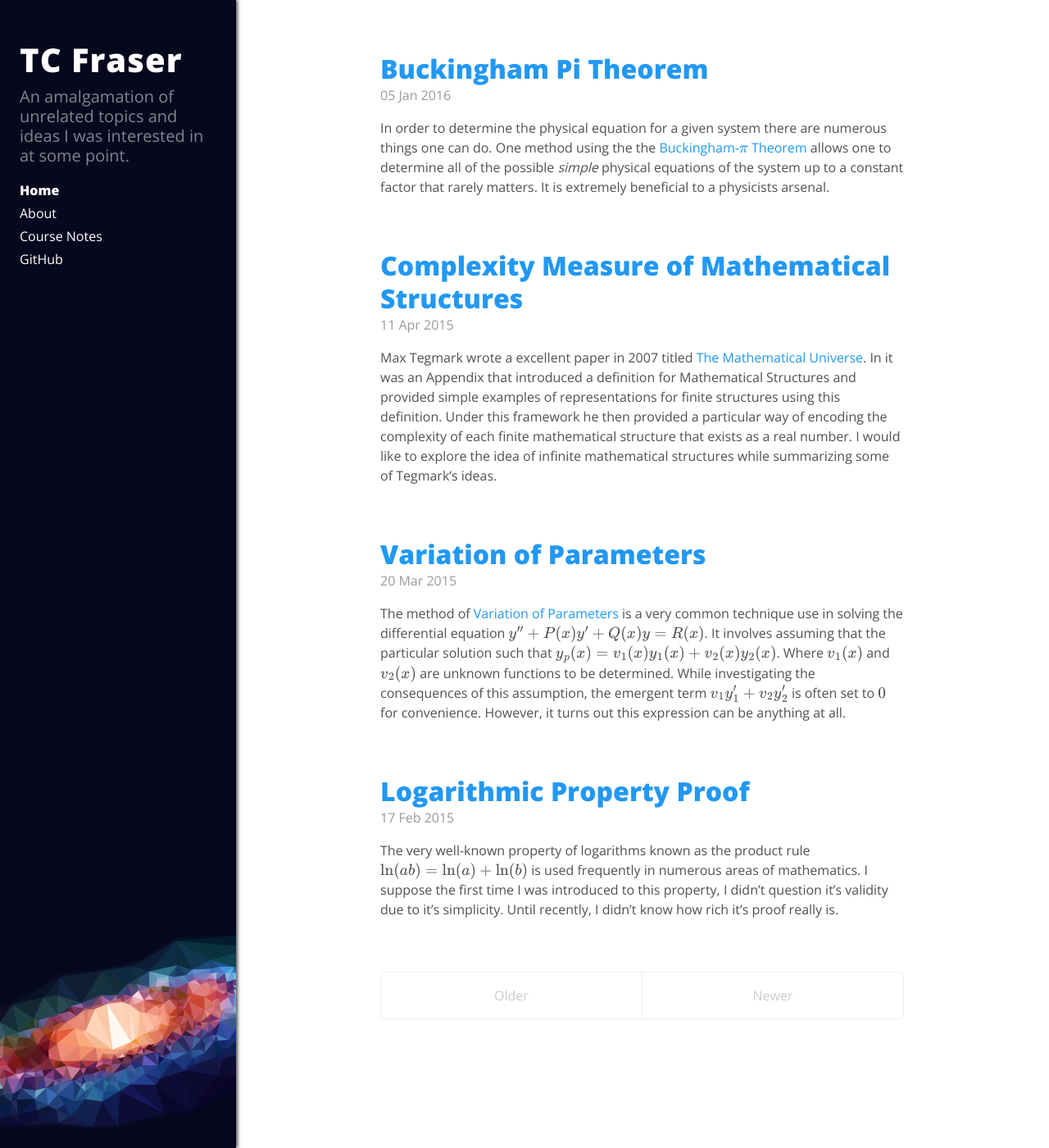
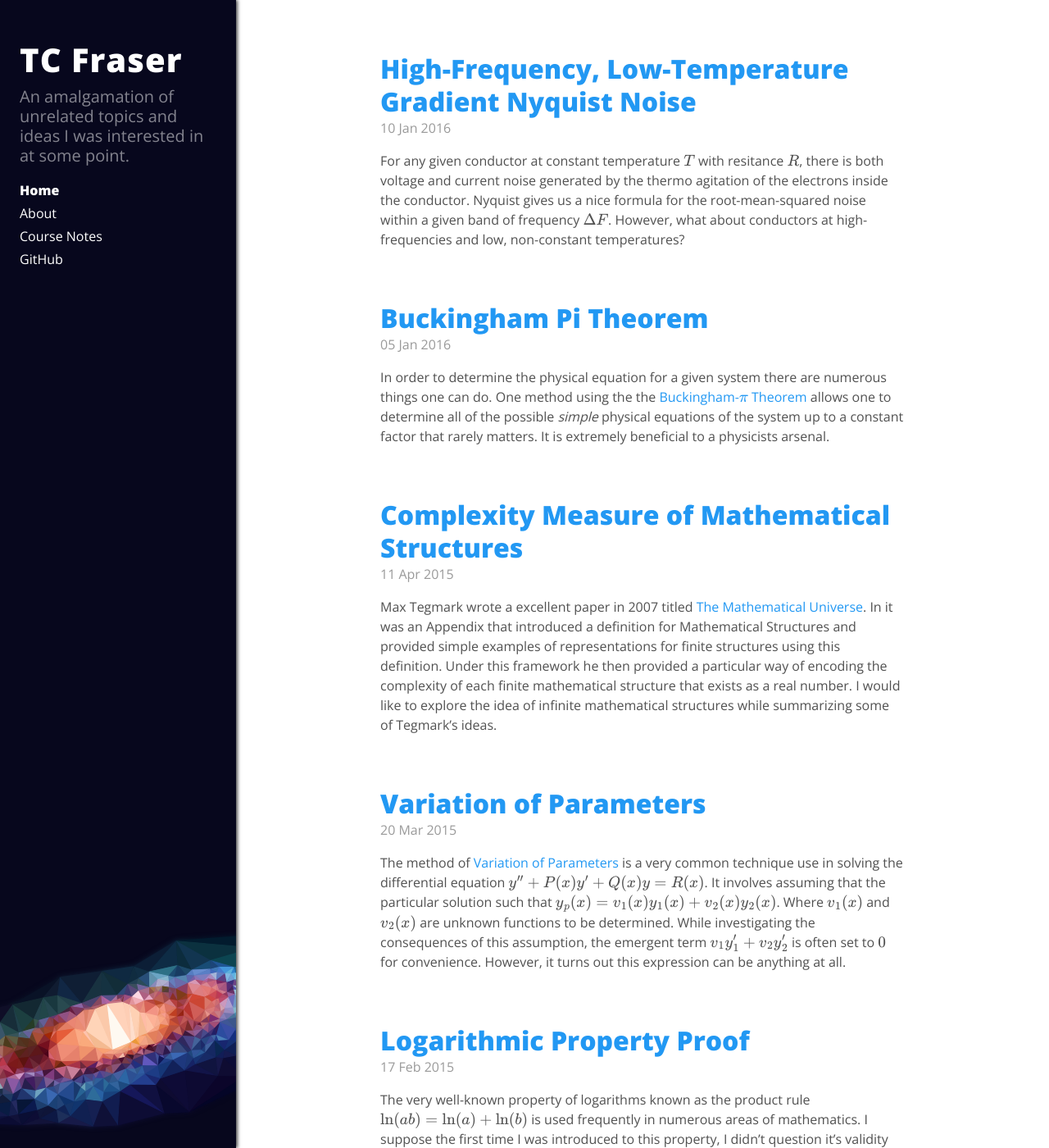
Before and after one commit to Sankarshan-Mudkavi/tcfraser.github.io, a Jekyll site: the page built from index.html, in a window 1280 px wide and 1400 px high. Shown: the whole window at 82% size. Built offline with Jekyll 4.4.1, drawn with Linux system fonts in a browser that asks for light colours; formulas are drawn with MathJax 3; the list of posts is cut into pages by our own code; some of the changed lines change nothing that is shown.

Commit message:
Refactored macros and new post

```diff
--- a/_includes/head.html
+++ b/_includes/head.html
@@ -15,27 +15,13 @@
     <link rel="stylesheet" href="{{ site.baseurl }}css/syntax.css">
     <link href='http://fonts.googleapis.com/css?family=Open+Sans:800,400' rel='stylesheet' type='text/css'>
 
-    {% if page.latex == "mathjax" %}
+    {% if page.latex == "mathjax" or page.latex == "mathjax-autonumber" %}
     <!-- MathJax -->
     <script type="text/x-mathjax-config">
         MathJax.Hub.Config({
             TeX: {
-                extensions: ["AMSmath.js", "AMSsymbols.js"],
-                Macros: {
-                    numberthis: "\\addtocounter{equation}{1}\\tag{\\theequation}",
-                    ba: ["\\left< #1 \\right>",1],
-                    bs: ["\\left[ #1 \\right]",1],
-                    br: ["\\left( #1 \\right)",1],
-                    bc: ["\\left\\{ #1 \\right\\}",1],
-                    mtrx: ["\\begin{bmatrix} #1 & #2 \\\\ #3 & #4 \\end{bmatrix}",4],
-                    twovec: ["\\begin{bmatrix} #1 \\\\ #2 \\end{bmatrix}",2],
-                    nmtrx: ["\\begin{bmatrix} #1 \\end{bmatrix}",1],
-                    f: ["\\frac{#1}{#2}",2],
-                    intl: "\\int\\limits",
-                    dif: "\\mathrm{d}",
-                    dx: "\\dif x",
-                    der: ["\\f{\\dif #1}{\\dif #2}", 2]
-                }
+                {% if page.latex == "mathjax-autonumber" %}equationNumbers: { autoNumber: "AMS" },{% endif %}
+                extensions: ["AMSmath.js", "AMSsymbols.js"]
             },
             tex2jax: {
                 inlineMath: [ ['$','$'], ["\\(","\\)"] ],
@@ -55,7 +41,7 @@
 });
     </script>
     <!-- MathJax Configuration needs to come before the loading of MathJax. Otherwise, there is a race condition for loading custom commands -->
-    <script type="text/javascript" src="http://cdn.mathjax.org/mathjax/latest/MathJax.js?config=TeX-AMS-MML_HTMLorMML"></script>
+    <script type="text/javascript" src="https://cdn.mathjax.org/mathjax/latest/MathJax.js?config=TeX-AMS-MML_HTMLorMML"></script>
     {% endif %}
 
     <!-- Icons -->
--- a/_layouts/default.html
+++ b/_layouts/default.html
@@ -1,17 +1,22 @@
 <!DOCTYPE html>
 <html lang="en">
 
-  {% include head.html %}
+    {% include head.html %}
+    <div class="mathjax-macros">
+    $
+    {% include mathjaxmacros.tex %}
+    $
+    </div>
 
-  <body>
+    <body>
 
     {% include sidebar.html %}
 
     <div class="sidebar-aligner">
         <div class="content container">
-          {{ content }}
+            {{ content }}
         </div>
     </div>
 
-  </body>
+    </body>
 </html>
--- /dev/null
+++ b/_posts/2016-01-10-high-freq-low-temp-gradiented-nyquist-noise.md
@@ -0,0 +1,228 @@
+---
+layout: post
+title: High-Frequency, Low-Temperature Gradient Nyquist Noise
+latex: mathjax-autonumber
+---
+
+For any given conductor at constant temperature $T$ with resitance $R$, there is both voltage and current noise generated by the thermo agitation of the electrons inside the conductor. Nyquist gives us a nice formula for the root-mean-squared noise within a given band of frequency $\Delta F$. However, what about conductors at high-frequencies and low, non-constant temperatures?
+<!--more-->
+$$
+\newcommand{\Ta}{T_\alpha}
+\newcommand{\Tb}{T_\beta}
+$$
+
+## Nyquist Noise
+
+For a given resistor with resistance $R$ at a constant temperature $T$, Nyquist[^nyquist] obtains the general result for thermal voltage and current noise to be:
+
+[^nyquist]: H. Nyquist. Thermal agitation of electric charge in conductors. *Phys. Rev.*, 32:110–113, Jul 1928.
+
+$$
+\begin{align}
+    \nu_{N,rms} = \sqrt{\ba{\nu_N^2}} &= \sqrt{\f{4hfR\Delta f}{e^{hf/k_b T} - 1}} \label{nyquist noise}\\
+    i_{N,rms} = \sqrt{\ba{i_N^2}} &= \sqrt{\f{4hf\Delta f}{R\br{e^{hf/k_b T} - 1}}}
+\end{align}
+$$
+
+where $k_b$ is Boltzmann's constant and $\Delta f$ is the frequency range in which the noise is produced.
+
+In situations where the the frequencies of interest $f$ is very low and the tempertaure $T$ is very high, Nyquist uses the approximation:
+
+$$
+\begin{align}
+    \nu_{N,rms} = \sqrt{\ba{\nu_N^2}} &= \sqrt{4k_bTR\Delta f} \label{nyquist noise approx}\\
+    i_{N,rms} = \sqrt{\ba{i_N^2}} &= \sqrt{\f{4k_bT\Delta f}{R}}
+\end{align}
+$$
+
+## Temperature Gradient
+
+Consider one sub section of conductor has a simple filiform conductor with some aribitrary temperature function $T(x)$ with boundary conditions:
+
+$$
+\begin{align}
+    \begin{split}
+        T(x_\alpha) &= \Ta \\
+        T(x_\beta) &= \Tb \\
+    \end{split}
+    \label{temperature boundary}
+\end{align}
+$$
+
+$T(x)$ must satistfy the heat equation
+
+$$ \pder{T}{t} - \alpha\del^2 T = 0 $$
+
+By assumption that the conductor has reached a steady state $\pder{T}{t} = 0$:
+
+$$ \del^2 T = 0 $$
+
+By symmetry along the axis of the filiform conductor, $\pder{T}{y} = 0$,
+$\pder{T}{z} = 0$ and thus:
+
+$$ \del^2 T = 0 \implies \dder{T}{x} = 0 $$
+
+Therefore, it can be seen that the trivial solution for $T(x)$ is:
+
+$$ T(x) = Ax + B $$
+
+Using boundary conditions $\eqref{temperature boundary}$:
+
+$$
+\begin{equation}
+T(x) = \f{\Tb - \Ta}{l}x + \Ta \label{temperature}
+\end{equation}
+$$
+
+Where $$l = x_\beta - x_\alpha$$ is the length of the conductor.
+
+## Partitioning The Conductor
+
+Consider a conductor as described above paritioned into $k$ pieces all sharing an equal length of $l/k$. The intention being that $k$ will be sufficiently large to assume the following for each piece $i$:
+
+
+1. There is a corresponding *constant* resistance $R_i$.
+2. There is a corresponding *constant* temperature $T_i$ approximated by one end of piece $i$.
+3. The voltage noise generated is $$\nu_{N,i}$$ and it's root-mean-squared is measured as $$\sqrt{\ba{\nu_{N,i}^2}} = \sqrt{4k_bT_iR_i\Delta f}$$.
+
+
+By construction, these $k$ pieces form the entire conductor connected in series. Thus:
+
+$$ R = \sum_{i=1}^{k} R_i $$
+
+$$ \nu_N = \sum_{i=1}^{k} \nu_{N,i} $$
+
+## Uncorelated Noisy Resistors
+
+In order to determine how the noise generated by each of the individual pieces combine to form $\ba{\nu_N^2}$, the sum must be expanded:
+
+$$
+\begin{align}
+    \ba{\nu_N^2}
+    &= \ba{\br{\sum_{i=1}^k \nu_{N,i}}^2} \notag \\
+    &= \ba{\br{\sum_{i=1}^k \nu_{N,i}}\br{\sum_{j=1}^k \nu_{N,j}}} \notag \\
+    &= \ba{\br{\sum_{i=1}^k \nu_{N,i}}\br{\nu_{N,i} + \sum_{j = 1, j \neq i}^k\nu_{N,j}}} \notag \\
+    &= \ba{\sum_{i=1}^k \bs{\nu_{N,i} \br{\nu_{N,i} + \sum_{j = 1, j \neq i}^k\nu_{N,j}}}} \notag \\
+    &= \ba{\sum_{i=1}^k \bs{\nu_{N,i}^2 + \nu_{N,i} \sum_{j = 1, j \neq i}^k\nu_{N,j}}} && \nu_{N,i} \text{ acts as a constant.}\notag \\
+    &= \ba{\sum_{i=1}^k \bs{\nu_{N,i}^2 + \sum_{j = 1, j \neq i}^k\nu_{N,i}\cdot\nu_{N,j}}} \notag \\
+    &= \ba{\sum_{i=1}^k \nu_{N,i}^2 + \sum_{i=1}^k \sum_{j = 1, j \neq i}^k\nu_{N,i}\cdot\nu_{N,j}} \notag \\
+    &= \ba{\sum_{i=1}^k \nu_{N,i}^2} + \ba{\sum_{i=1}^k \sum_{j = 1, j \neq i}^k\nu_{N,i}\cdot\nu_{N,j}} \notag \\
+    &= \sum_{i=1}^k \ba{\nu_{N,i}^2} + \sum_{i=1}^k \sum_{j = 1, j \neq i}^k\ba{\nu_{N,i}\cdot\nu_{N,j}} \label{noise reduction}
+\end{align}
+$$
+
+Using the idea that different resistor pieces $i$ and $j$ produce noise that is uncorelated to each other:
+
+$$
+\begin{align*}
+    0   &= \text{cov}\br{\nu_{N,i}, \nu_{N,j}} && \text{By definition.} \\
+        &= \ba{\nu_{N,i}\cdot\nu_{N,j}} - \cancelto{0}{\ba{\nu_{N,i}}} \cancelto{0}{\ba{\nu_{N,j}}} \\
+\end{align*}
+$$
+
+The term $$\ba{\nu_{N,i}}$$ equals $0$ because the noise produces no net voltage averaged over time. Therefore $$\ba{\nu_{N,i}\cdot\nu_{N,j}} = 0$$. Combining this result with \eqref{noise reduction}, and it can be seen that,
+
+$$ \ba{\nu_N^2} = \sum_{i=1}^k \ba{\nu_{N,i}^2}$$
+
+## High Temperature, Low Frequency
+
+Working with assumption that the temperature of the conductor is very large and the frequency of the voltage source is very low, the term ${h f}/{k_b T}$ becomes very small making Nyquist's approximate form for thermal noise (equation \eqref{nyquist noise approx}) applicable.
+
+$$
+\begin{equation}
+\ba{\nu_N^2} = \sum_{i=1}^k \ba{\nu_{N,i}^2} = \sum_{i=1}^k 4k_bT_iR_i\Delta f \label{noise sum}
+\end{equation}
+$$
+
+Each $R_i$ can in principle have it's own value. Specifically, the resistance of an conductor depends of the resistivity of the material at a given temperature. Since each $R_i$ has an associated $T_i$, the resistances $R_i$ should all be dependent on $T_i$. A common practice is to linearize the resistance about a specific reference temperature.
+
+$$
+\begin{equation}
+R(T) \approx R_{T_0} \bs{1 + \f{1}{R_{T_0}}\bs{\pder{R}{T}}_{T=T_0} \br{T - T_0}} \label{resistance and temperature}
+\end{equation}
+$$
+
+Where $T_0$ is the reference temperature chosen near the temperature region of interest and $R_T$ is the measured temperature at that $T_0$.
+
+However for this case, it will be assumed that $\Ta \approx \Tb$ and that each $R_i$ equals $R_0$ some constant. Therefore
+
+$$
+\begin{gather}
+    R = \sum_{i=1}^{k} R_i = \sum_{i=1}^{k} R_0 = k \cdot R_0 \notag \\
+    R_0 = \f{R}{k} \label{Ri}
+\end{gather}
+$$
+
+Since it has been established that each $T_i$ is a constant value along piece $i$, and can be approximated by one end of piece $i$, knowing equation \eqref{temperature} leads to an obvious value to choose:
+
+$$
+\begin{equation}
+T_i = \f{i}{k} \br{\Tb - \Ta}  + \Ta \label{Ti}
+\end{equation}
+$$
+
+Combining \eqref{noise sum} with \eqref{Ri} and \eqref{Ti}:
+
+$$
+\begin{align}
+    \ba{\nu_N^2}
+    &= \sum_{i=1}^k 4k_bT_iR_i\Delta f  \notag \\
+    &= \sum_{i=1}^k 4k_bT_i\f{R}{k}\Delta f  \notag \\
+    &= 4k_b\f{R}{k}\Delta f \sum_{i=1}^k T_i \notag \\
+    &= 4k_b\f{R}{k}\Delta f \sum_{i=1}^k \br{\f{i}{k} \br{\Tb - \Ta}  + \Ta} \notag \\
+    &= 4k_b\f{R}{k}\Delta f \br{\f{k^2 + k}{2} \f{\br{\Tb - \Ta}}{k}  + k\Ta} && \text{Cancel the $k$.} \notag \\
+    &= 4k_b\f{R}{k}\Delta f \br{\f{k + 1}{2} \br{\Tb - \Ta}  + k\Ta} \notag \\
+    &= 4k_b\f{R}{k}\Delta f \br{\f{k\Tb}{2} + \f{\Tb}{2} - \f{k\Ta}{2} - \f{\Ta}{2} + k\Ta}  \notag \\
+    &= \cancelto{2}{4}k_b\f{R}{k}\Delta f \cancel{\br{\f{1}{2}}} \br{\br{\Tb - \Ta} + k\br{\Tb + \Ta}}  \notag \\
+    &= 2k_bR\Delta f \br{\br{\f{\Tb - \Ta}{k}} + \br{\Tb + \Ta}} && \text{Letting $k \rightarrow \infty$} \notag \\
+    &= 2k_bR\Delta f \br{\Tb + \Ta} \label{approx noise result}\\
+\end{align}
+$$
+
+This result is represents the noise generated by a conductor with resistance $R$ with boundary conditions \eqref{temperature boundary} in the high temperature, low frequency approximation. Setting $\Ta = \Tb = T$ reproduces Nyquists original result \eqref{nyquist noise approx} as expected. Effectively, this result indicates that the noise generated by a resistor with a varying temperature along it's length is equivalent to the noise generated by an identical resistor at a fixed temperature $T$ equal to the average temperature of the original resistor.
+
+## Low Temperature, High Frequency
+
+For situations where the frequency range of interest is very high and the temperatures near absolute zero, result \eqref{approx noise result} is not helpful. Instead, equation \eqref{nyquist noise} needs to used in place of equation \eqref{nyquist noise approx}.
+
+$$
+\begin{align*}
+    \ba{\nu_N^2}
+    &= \sum_{i=1}^k \ba{\nu_{N,i}^2} \\
+    &= \sum_{i=1}^k \f{4hfR_i\Delta f}{e^{hf/k_b T_i} - 1} \\
+    &= \sum_{i=1}^k \f{4hf\f{R}{k}\Delta f}{e^{hf/k_b T_i} - 1} \\
+    &= \f{4hfR\Delta f}{k} \sum_{i=1}^k \f{1}{e^{hf/k_b T_i} - 1} \\
+\end{align*}
+$$
+
+Setting up an integral as $k \rightarrow \infty$ in $T$:
+
+$$
+\begin{gather*}
+    f(T) = \f{1}{e^{hf/k_b T} - 1} \\
+    T_i = \f{i}{k} \br{\Tb - \Ta}  + \Ta \\
+    \Delta T_i = \f{\Tb - \Ta}{k} \implies \f{1}{k} = \f{\Delta T_i}{\Tb - \Ta}\\
+\end{gather*}
+$$
+
+$$
+\begin{align}
+    \ba{\nu_N^2}
+    &= \f{4hfR\Delta f}{\Tb - \Ta} \lim_{k \rightarrow \infty} \sum_{i=1}^k f(T_i) \Delta T_i \notag \\
+    &= \f{4hfR\Delta f}{\Tb - \Ta} \intl_{\Ta}^{\Tb} \f{1}{e^{hf/k_b T} - 1} \dif T \label{noise result}\\
+\end{align}
+$$
+
+This result cannot be carried further and is up to numerical analysis to determine practical results.
+
+## Varying Resistance
+
+One important factor that was left out was the idea that resistance varies with temperature as outlined in \eqref{resistance and temperature}. If this were to be considered, the result \eqref{noise result} would only need slight modification:
+
+$$ \ba{\nu_N^2} = \f{4hfR\Delta f}{\Tb - \Ta} \intl_{\Ta}^{\Tb} \f{\gamma_R \br{T-\Ta} + R_\alpha}{e^{hf/k_b T} - 1} \dif T $$
+
+Where
+
+$$ \gamma_R = \pder{R}{T}_{T=T_0} = \f{R_\beta - R_\alpha}{\Tb - \Ta} $$
+
+and $$R_\alpha$$ and $$R_\beta$$ represent the measured resistances at the ends of the conductor.
--- a/css/main.scss
+++ b/css/main.scss
@@ -185,6 +185,10 @@ hr {
 
 span.hide-email {
     @include hide-email();
+}
+
+div.mathjax-macros {
+    display: none;
 }
 
 /* -- Quotes -- */
```
Also changed, not shown: 1 other file.
